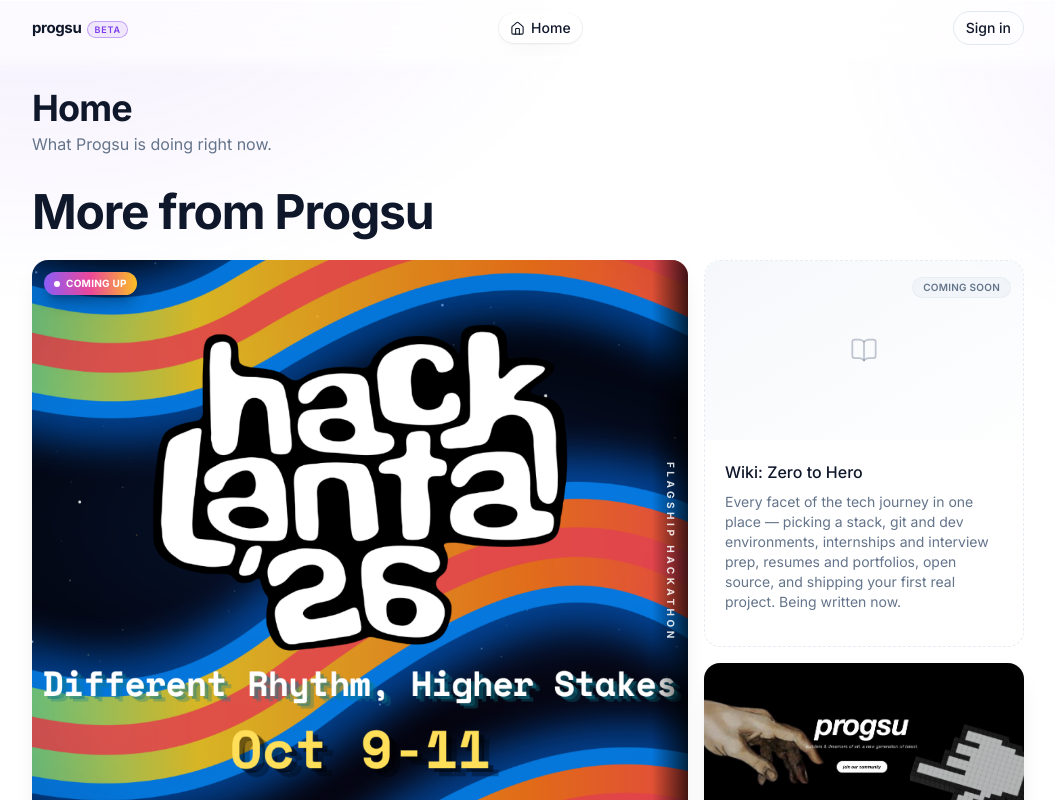
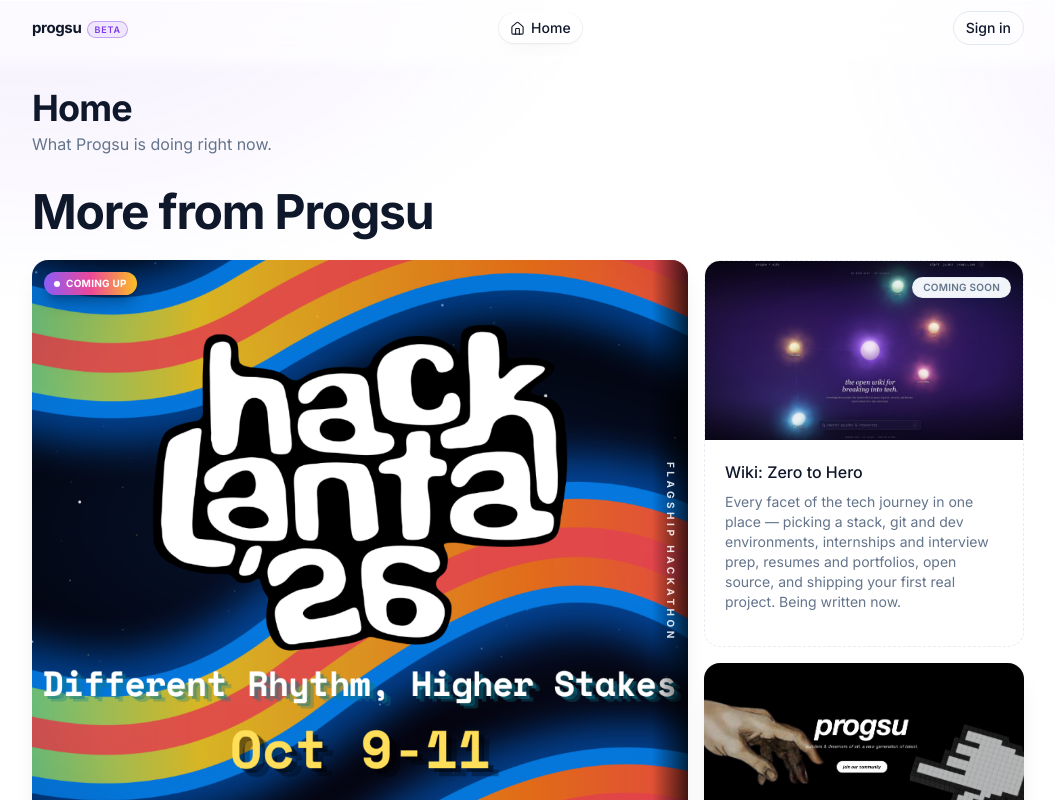
Before and after one commit to progsu-official/progsu-platform, a Next.js app: page /home in a window 1280 px wide. Shown: the top 800 px of the page, without its empty margins (112-1167 px from the left). Built offline with nearby package versions, Linux system fonts and the light colour scheme; no server answers.

Commit message:
feat(home): real screenshot for the wiki card thumbnail
Swaps the placeholder icon-on-gradient for a real screenshot of the
wiki's own landing page, matching how HacklantaCard/ProgsuSiteCard
already show a real image instead of a placeholder.

```diff
--- a/app/home/page.tsx
+++ b/app/home/page.tsx
@@ -1,6 +1,6 @@
 import Image from "next/image";
 import Link from "next/link";
-import { ArrowUpRight, BookOpen, Globe, Sparkles } from "lucide-react";
+import { ArrowUpRight, Globe, Sparkles } from "lucide-react";
 
 import { createClient } from "@/lib/supabase/server";
 import { resolveCoverUrl } from "@/lib/events/cover-url";
@@ -192,8 +192,13 @@
 function WikiCard() {
   return (
     <InitiativeCard comingSoon>
-      <div className="relative flex aspect-[16/9] items-center justify-center overflow-hidden bg-gradient-to-br from-muted/70 to-muted/10">
-        <BookOpen size={28} strokeWidth={1.5} className="text-muted-foreground/40" aria-hidden />
+      <div className="relative aspect-[16/9] overflow-hidden">
+        <Image
+          src="/wiki-preview.png"
+          alt="Progsu wiki — an open wiki for breaking into tech"
+          fill
+          className="object-cover transition-transform duration-500 ease-[cubic-bezier(0.16,1,0.3,1)] group-hover:scale-[1.03] motion-reduce:transition-none motion-reduce:group-hover:scale-100"
+        />
         <span className="absolute right-3 top-3">
           <CardBadge>Coming soon</CardBadge>
         </span>
```
Also changed, not shown: public/wiki-preview.png (added).
